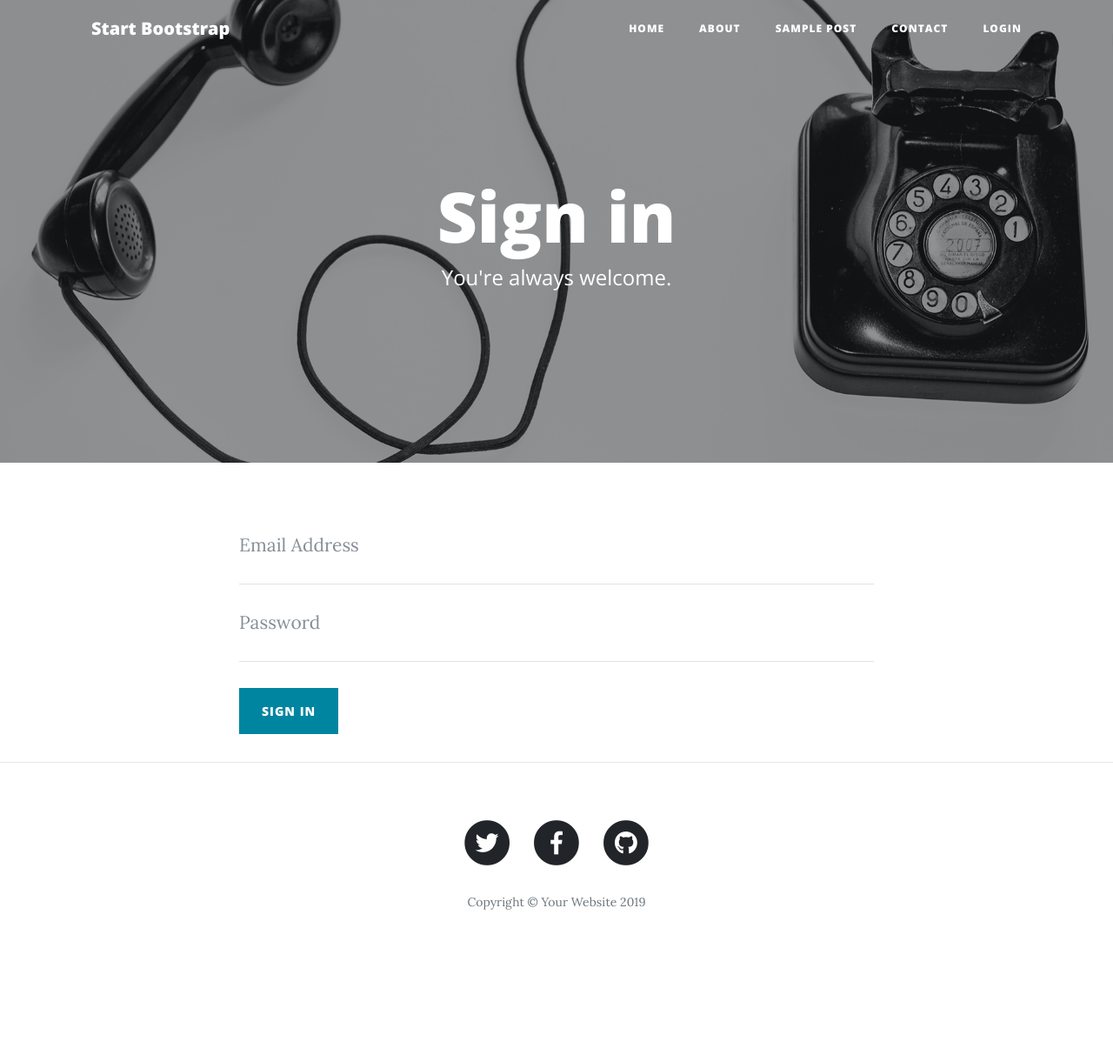
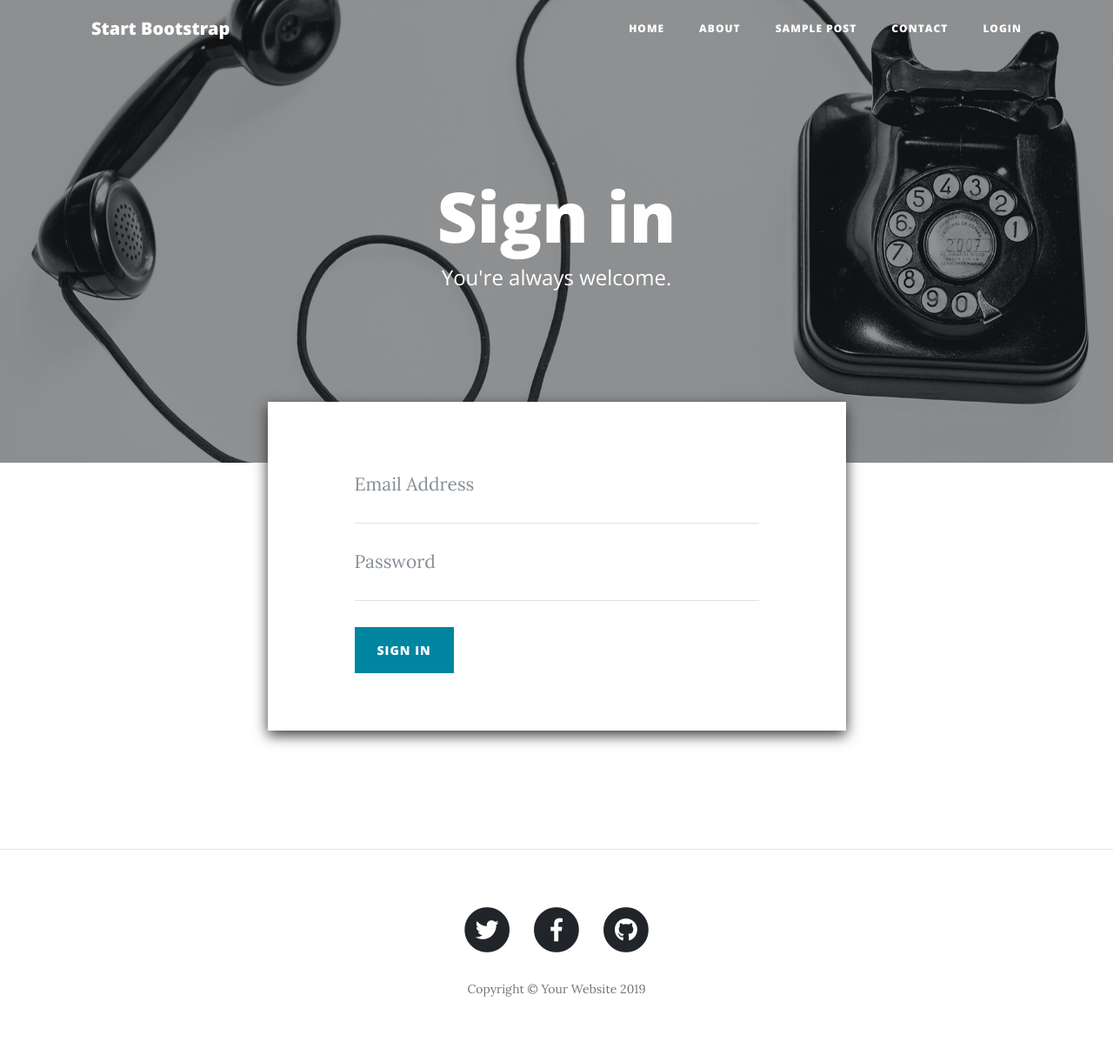
Before and after one commit to justintungul/djangoBlog, a Django app: page /login in a window 1280 px wide. Shown: the whole page at 87% size. Before the commit the page ends 1046 px from the top, so only its background shows below. Run offline with Django 3.2, Linux system fonts and the light colour scheme; some libraries are stand-ins or nearby versions.

Commit message:
Add login page pop out style

```diff
--- /dev/null
+++ b/apps/blogs/static/blogs/css/login.css
@@ -0,0 +1,7 @@
+.login-modal {
+    position: relative;
+    top: -15vh;
+    background-color: white;
+    padding: 50px 100px;
+    box-shadow: 0px 5px 15px #333;
+}
--- a/apps/blogs/templates/blogs/pages/login.html
+++ b/apps/blogs/templates/blogs/pages/login.html
@@ -18,7 +18,7 @@
 <!-- Main Content -->
 <div class="container">
   <div class="row">
-    <div class="col-lg-8 col-md-10 mx-auto">
+    <div class="col-lg-7 col-md-9 mx-auto login-modal">
       <form name="sentMessage" id="contactForm" novalidate>
         <div class="control-group">
           <div class="form-group floating-label-form-group controls">
```
